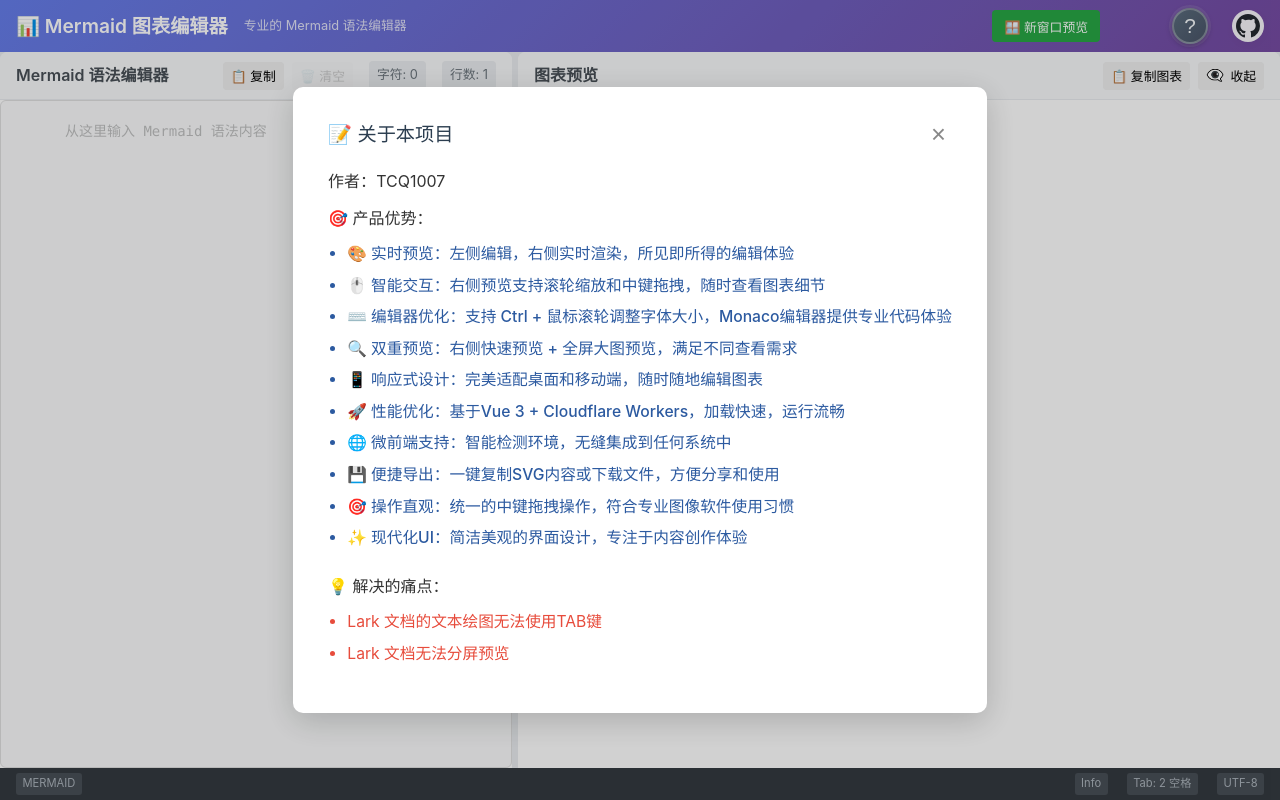
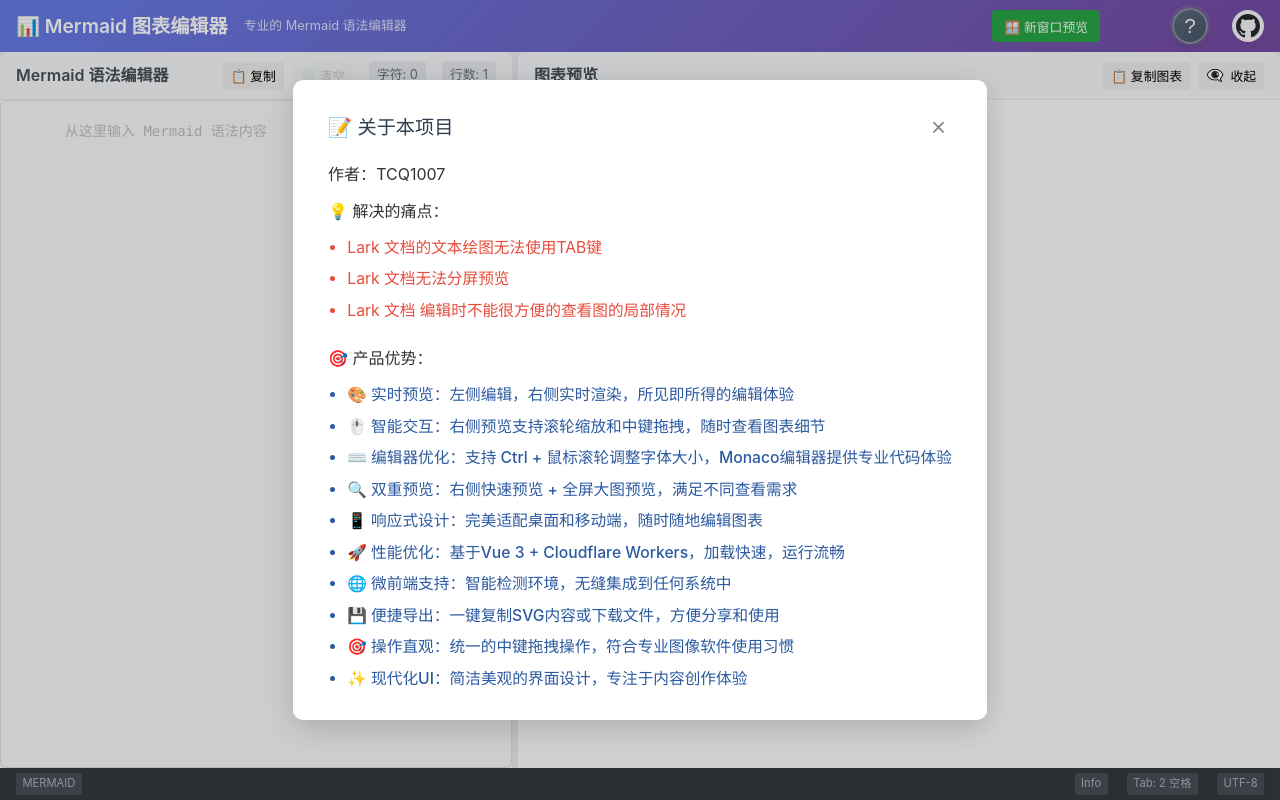
Before and after one commit to TCQ1007/cf-workers-mermaid-editor, a Vue app: page / in a window 1280 px wide. Built offline with nearby package versions, Linux system fonts and the light colour scheme.

Commit message:
mdf tips

```diff
--- a/src/assets/about.json
+++ b/src/assets/about.json
@@ -2,9 +2,10 @@
   "author": "TCQ1007",
   "pain_points": [
     "Lark 文档的文本绘图无法使用TAB键",
-    "Lark 文档无法分屏预览"
+    "Lark 文档无法分屏预览",
+    "Lark 文档 编辑时不能很方便的查看图的局部情况"
   ],
-  "good_point": [
+  "good_points": [
     "🎨 实时预览：左侧编辑，右侧实时渲染，所见即所得的编辑体验",
     "🖱️ 智能交互：右侧预览支持滚轮缩放和中键拖拽，随时查看图表细节",
     "⌨️ 编辑器优化：支持 Ctrl + 鼠标滚轮调整字体大小，Monaco编辑器提供专业代码体验",
--- a/src/components/AboutModal.vue
+++ b/src/components/AboutModal.vue
@@ -9,18 +9,19 @@
         <div class="about-row"><strong>作者：</strong>{{ about.author }}</div>
 
         <div class="about-section">
-          <div class="about-row"><strong>🎯 产品优势：</strong></div>
-          <ul class="about-list good-points">
-            <li v-for="(item, idx) in about.good_point" :key="idx">{{ item }}</li>
-          </ul>
-        </div>
-
-        <div class="about-section">
           <div class="about-row"><strong>💡 解决的痛点：</strong></div>
           <ul class="about-list pain-points">
             <li v-for="(item, idx) in about.pain_points" :key="idx">{{ item }}</li>
           </ul>
         </div>
+
+        <div class="about-section">
+          <div class="about-row"><strong>🎯 产品优势：</strong></div>
+          <ul class="about-list good-points">
+            <li v-for="(item, idx) in about.good_points" :key="idx">{{ item }}</li>
+          </ul>
+        </div>
+
       </div>
     </div>
   </div>
```
